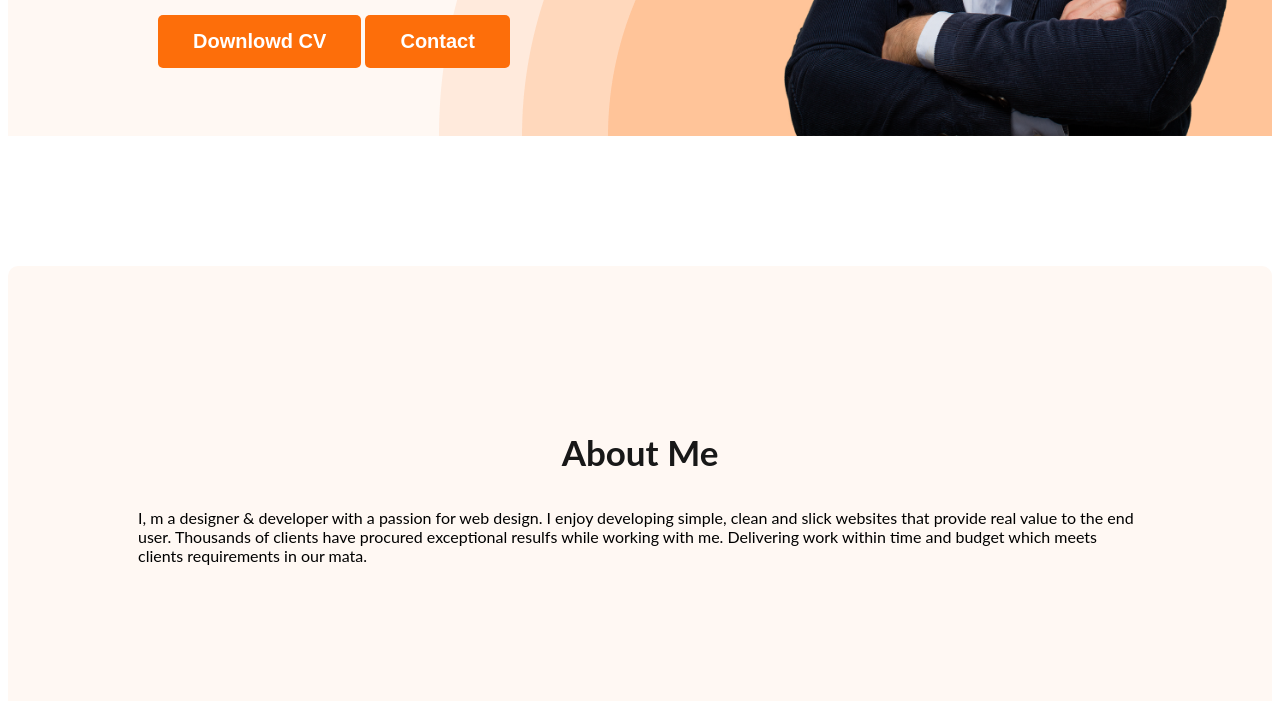
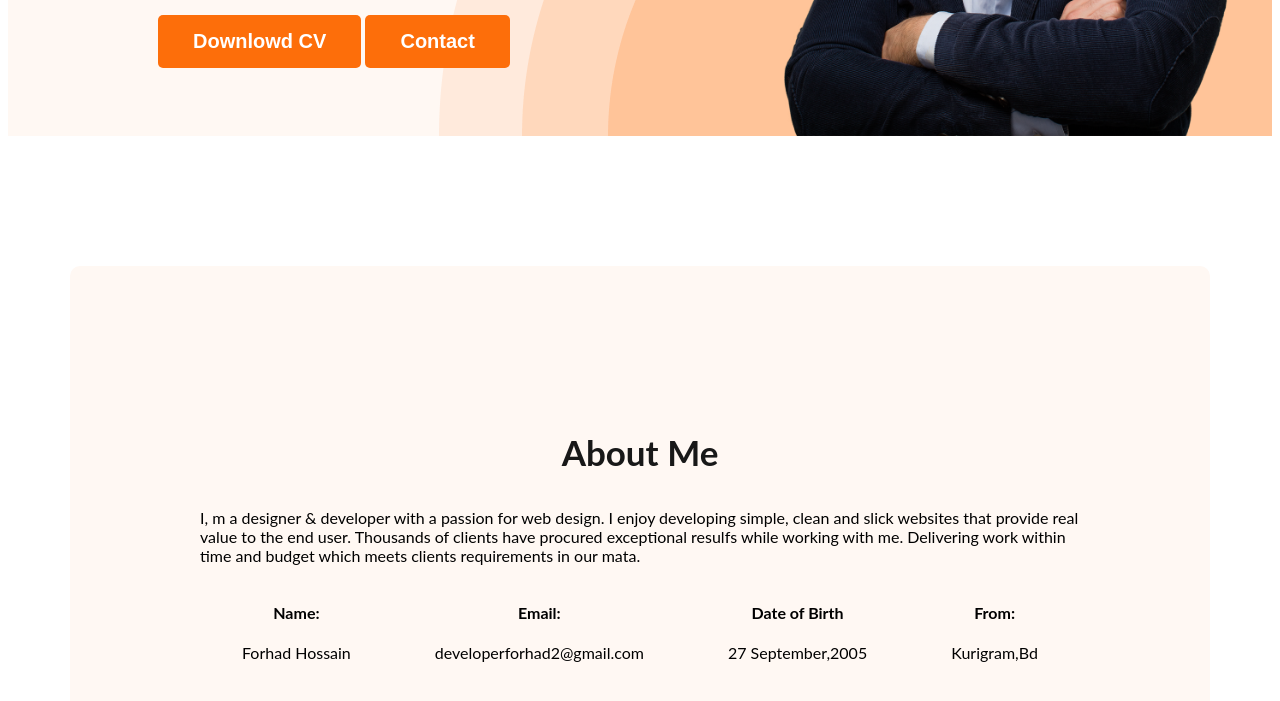
Before and after one commit to MdForhadHossainBabu/Forhad-Hossain-Portfolio, a plain HTML site: page index.html in a window 1280 px wide. Shown: the part 609-1310 px from the top of the page. Drawn offline with Linux system fonts and the light colour scheme.

Commit message:
added to about me

```diff
--- a/index.html
+++ b/index.html
@@ -41,7 +41,29 @@
     <main>
         <section class="about">
             <h3 class="section-title">About Me</h3>
-            <p class="section-description">I, m a designer & developer with a passion for web design. I enjoy developing simple, clean and slick websites that provide real value to the end user. Thousands of clients have procured exceptional resulfs while working with me. Delivering work within time and budget which meets clients requirements in our mata.</p>
+            <p class="section-description">I, m a designer & developer with a passion for web design. I enjoy developing
+                simple, clean and slick websites that provide real value to the end user. Thousands of clients have
+                procured exceptional resulfs while working with me. Delivering work within time and budget which meets
+                clients requirements in our mata.</p>
+            <div class="about-info-container">
+                <!-- .about-info*4>h4.info-title+p.info-description -->
+                <div class="about-info">
+                    <h4 class="info-title">Name:</h4>
+                    <p class="info-description">Forhad Hossain</p>
+                </div>
+                <div class="about-info">
+                    <h4 class="info-title">Email:</h4>
+                    <p class="info-description">developerforhad2@gmail.com</p>
+                </div>
+                <div class="about-info">
+                    <h4 class="info-title">Date of Birth</h4>
+                    <p class="info-description">27 September,2005</p>
+                </div>
+                <div class="about-info">
+                    <h4 class="info-title">From:</h4>
+                    <p class="info-description">Kurigram,Bd</p>
+                </div>
+            </div>
         </section>
     </main>
     <footer>
--- a/styles/Portfolio.css
+++ b/styles/Portfolio.css
@@ -119,6 +119,10 @@ nav a {
 
 
 /* main section styles */
+main{
+    max-width: 1140px;
+    margin:0 auto;
+}
 
 /* About Section styles */
 .about {
@@ -127,3 +131,10 @@ nav a {
     background: #FFF8F3;
     margin:130px 0;
 }
+.about-info-container{
+    display: flex;
+    justify-content: space-around;
+}
+.about-info{
+    text-align: center;
+}
```
